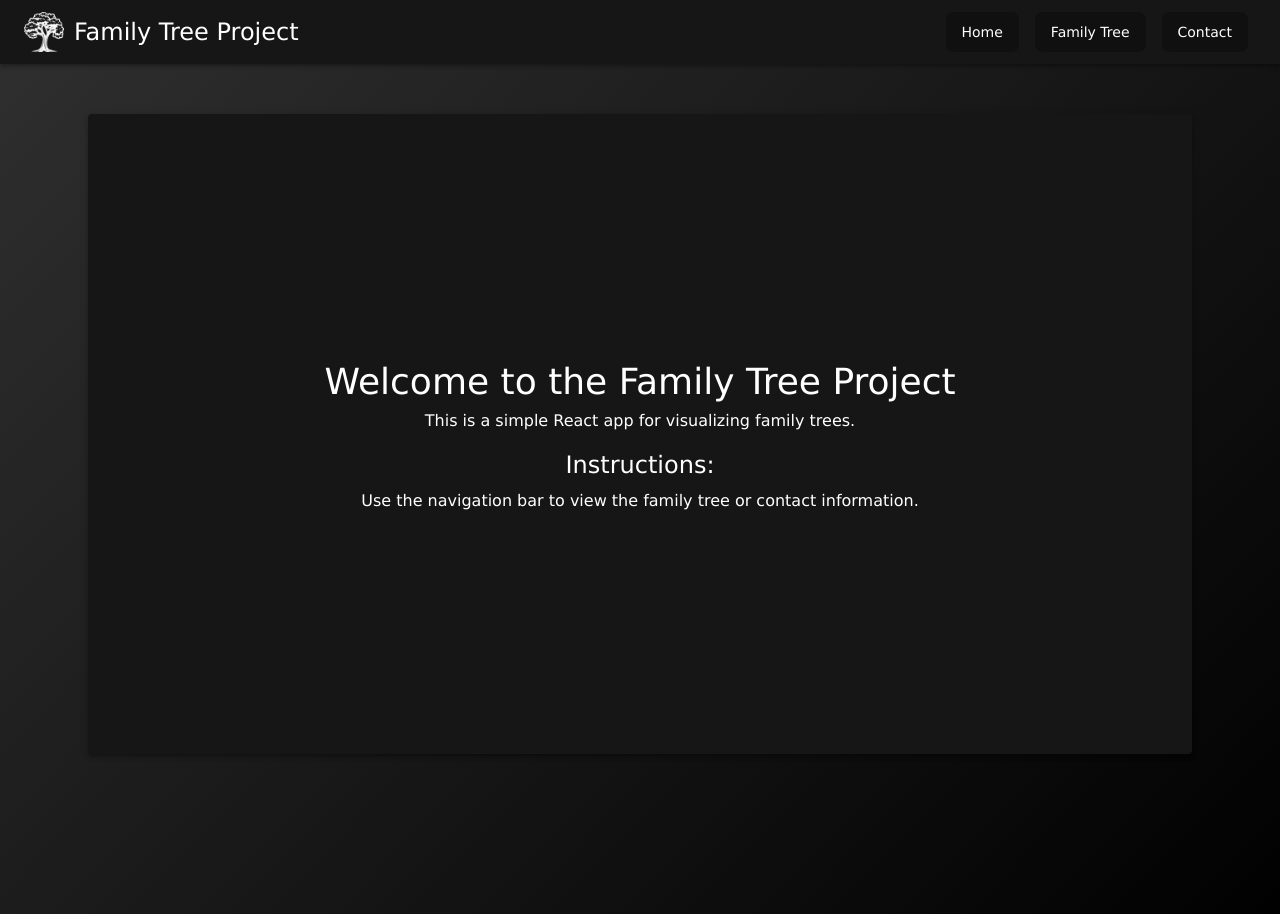
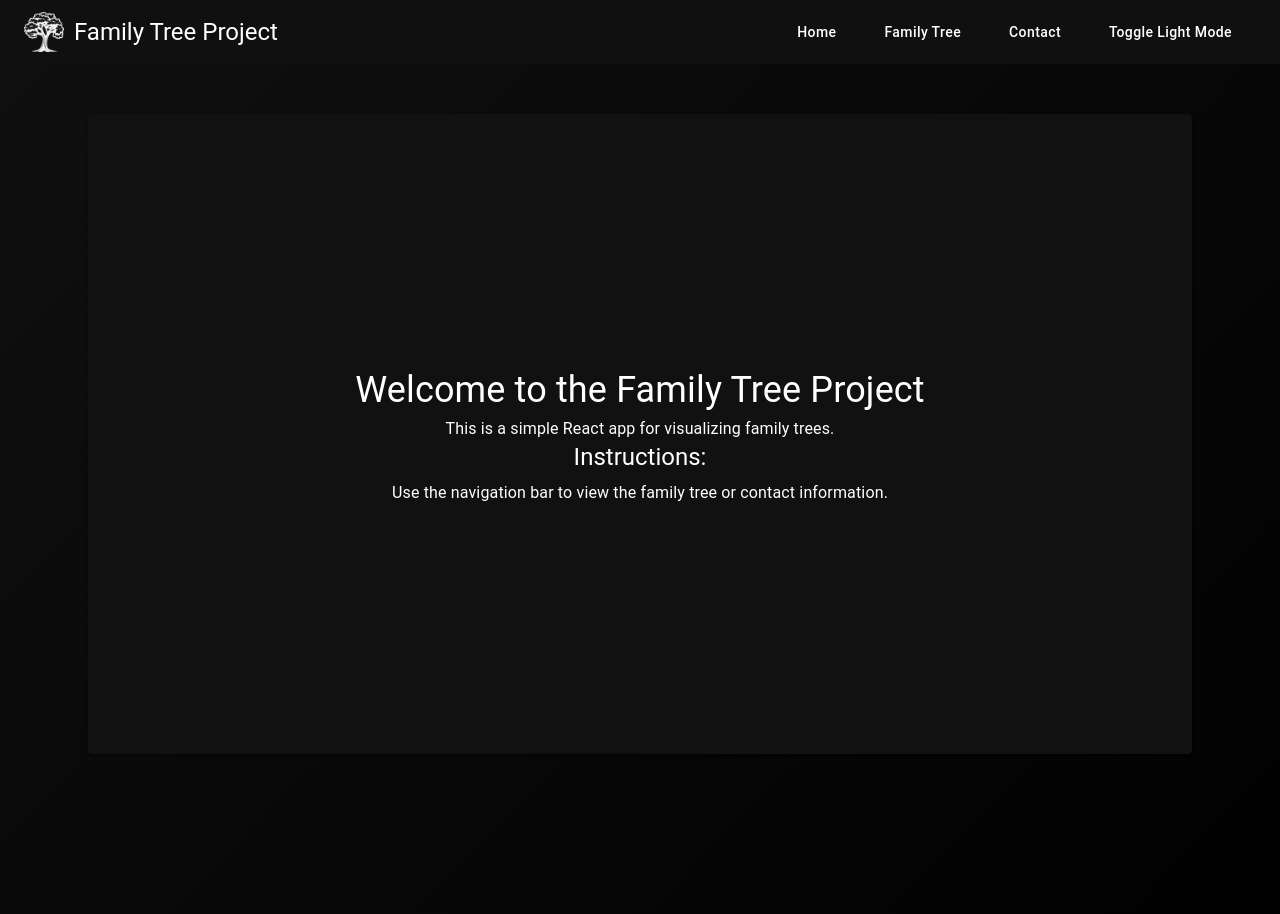
Before and after one commit to RagavJanardhan/Family-Tree-Project-React, a React (Create React App) app in the folder frontend/: page / in a window 1280 px wide. Built offline with nearby package versions, Linux system fonts and the light colour scheme.

Commit message:
added dark/light mode

```diff
--- a/frontend/src/App.js
+++ b/frontend/src/App.js
@@ -1,48 +1,54 @@
 import React from 'react';
 import { BrowserRouter as Router, Route, Routes, NavLink } from 'react-router-dom';
 import { AppBar, Toolbar, Typography, Button, Container, Box, CssBaseline } from '@mui/material'; // Import Material-UI components
-import { ThemeProvider } from '@mui/material/styles'; // Import ThemeProvider to apply theme
 import { useState, useEffect } from 'react';
+import { ThemeProvider } from '@mui/material/styles';
+
+import createAppTheme from './theme'; // Import the dynamic theme function
 
 // Importing the page components
 import HomePage from './components/HomePage/HomePage';
 import FamilyTreePage from './components/FamilyTree/FamilyTreePage';
 import ContactPage from './components/ContactPage/ContactPage';
-import theme from './theme'; // Import your custom theme
 
 function App() {
+  // State to manage the theme mode
+  const [mode, setMode] = useState('dark');
   // State to store the angle of the gradient
   const [angle, setAngle] = useState(205);
 
   useEffect(() => {
     // Set an interval to update the angle every 10ms
     const interval = setInterval(() => {
-      setAngle(prevAngle => (prevAngle + .2) % 360); // Increment angle and reset at 360
+      setAngle(prevAngle => (prevAngle + 0.2) % 360); // Increment angle and reset at 360
     }, 10); // Update the angle every 10 milliseconds
 
     return () => clearInterval(interval); // Cleanup the interval when the component is unmounted
   }, []);
+
+  // Function to toggle between light and dark modes
+  const toggleMode = () => setMode((prevMode) => (prevMode === 'dark' ? 'light' : 'dark'));
+
+  // Create the theme dynamically based on the current mode
+  const theme = createAppTheme(mode);
+
   return (
     <ThemeProvider theme={theme}>
       <CssBaseline /> {/* Apply global styles from the theme */}
       <Router>
         <div
-        className="App"
-        style={{
-          height: '100%', // Ensure the div takes up the full height of the viewport
-          background: `linear-gradient(${angle}deg, rgba(1, 1, 1, 1), rgba(25, 25, 25, 0.9))`, // Subtle gradient staying close to #010101
-          //background: `linear-gradient(${angle}deg, rgb(63 65 194 / 80%), rgb(104 14 14 / 80%))`, // Apply dynamic gradient
-          transition: 'background 0.1s ease', // Smooth transition for the background change
-        }}
+          className="App"
+          style={{
+            height: '100%', // Ensure the div takes up the full height of the viewport
+            background: mode === 'dark'
+            ? `linear-gradient(${angle}deg, rgba(1, 1, 1, 1), rgba(3, 3, 3, .95))`  // Dark mode gradient
+            : `linear-gradient(${angle}deg, rgba(255, 255, 255, 1), rgba(240, 240, 240, 1))`,  // Light mode gradient
+            transition: 'background 0.1s ease', // Smooth transition for the background change
+          }}
         >
           {/* AppBar for navigation */}
           <AppBar position="static">
-            <Toolbar
-              sx={{
-                background: 'linear-gradient(rgba(255, 255, 255, 0.082), rgba(255, 255, 255, 0.082))', // Paper overlay effect
-                boxShadow: '0px 3px 3px -2px rgba(0, 0, 0, 0.2), 0px 3px 4px 0px rgba(0, 0, 0, 0.14), 0px 1px 8px 0px rgba(0, 0, 0, 0.12)', // Custom shadow
-              }}>
-              {/* Add a Box to align the logo and text */}
+            <Toolbar>
               <Box display="flex" alignItems="center" sx={{ flexGrow: 1}}>
                 {/* Logo/Image */}
                 <img
@@ -63,6 +69,13 @@ function App() {
               </Button>
               <Button color="inherit" component={NavLink} to="/contact">
                 Contact
+              </Button>
+              <Button
+                color="inherit"
+                onClick={toggleMode} // Toggle light/dark mode
+                sx={{ marginLeft: 'auto' }}
+              >
+                Toggle {mode === 'dark' ? 'Light' : 'Dark'} Mode
               </Button>
             </Toolbar>
           </AppBar>
@@ -88,5 +101,4 @@ function App() {
     </ThemeProvider>
   );
 }
-
 export default App;
--- a/frontend/src/components/HomePage/HomePage.js
+++ b/frontend/src/components/HomePage/HomePage.js
@@ -1,5 +1,6 @@
 import React from 'react';
-import { ReactTyped } from "react-typed";import { Typography, Paper } from '@mui/material';  // Import Material-UI components
+import { ReactTyped } from "react-typed";
+import { Typography, Paper } from '@mui/material';  // Import Material-UI components
 
 const HomePage = () => {
   return (
@@ -14,7 +15,7 @@ const HomePage = () => {
       }}
     >
       <Paper
-        elevation={3}
+        elevation={1}
         style={{
           padding: '20px',
           width: '95vw',  // Paper takes up almost the full width of the viewport
@@ -32,10 +33,10 @@ const HomePage = () => {
           backDelay={0} // Prevent delay before erasing (set backDelay to 0)
           loop={false} // Prevent the typing animation from looping
           showCursor={false} // Hide the cursor after typing finishes
-          style={{ fontSize: '1.5em' }} // Increase text size (twice as big)
+          style={{ fontSize: '1.5em' }} // Increase text size
         />
 
-        <Typography variant="body1" color="textSecondary" paragraph>
+        <Typography variant="body1" color="textSecondary">
           This is a simple React app for visualizing family trees.
         </Typography>
         <Typography variant="h5" color="primary" gutterBottom>
--- a/frontend/src/index.js
+++ b/frontend/src/index.js
@@ -1,16 +1,11 @@
-// frontend/src/index.js
 import React from 'react';
 import ReactDOM from 'react-dom';
-import App from './App';  // Import the App component
-import './styles/index.css';    // Optional: Import styles
-import { ThemeProvider } from '@mui/material/styles';  // Import ThemeProvider
-import theme from './theme';  // Import your custom theme
+import App from './App'; // Import the App component
+import './styles/index.css'; // Optional: Import styles
 
 ReactDOM.render(
   <React.StrictMode>
-    <ThemeProvider theme={theme}>  {/* Apply the theme globally */}
-      <App />
-    </ThemeProvider>
+    <App />
   </React.StrictMode>,
-  document.getElementById('root')  // This matches the element in your public/index.html
+  document.getElementById('root') // Matches the root element in public/index.html
 );
--- a/frontend/src/theme.js
+++ b/frontend/src/theme.js
@@ -1,32 +1,43 @@
 import { createTheme } from "@mui/material/styles";
 
-const theme = createTheme({
+// Function to get design tokens based on the theme mode
+const getDesignTokens = (mode) => ({
   palette: {
-    mode: "dark", // Enable dark mode
+    mode,
     primary: {
-      main: "#f7f8f8",
+      main: mode === "dark" ? "#101010" : "#f9f7f7", // Dark vs Light
+      secondary: mode === "dark" ? "#040404" : "#fbfbfb", // Dark vs Light
+
     },
     secondary: {
-      main: "#e6e6e6",
+      main: mode === "dark" ? "#202020" : "#dfdfdf", // Dark vs Light
     },
     background: {
-      default: "rgba(0, 0, 0, 0)", // Transparent background
-      paper: "#010101", // Slightly lighter paper background for better contrast
+      default: mode === "dark" ? "rgba(0, 0, 0, 0)" : "#ff0000", // Transparent or light gray
+      paper: mode === "dark" ? "#040404" : "#f9f7f7", // Dark or white
     },
     text: {
-      primary: "#ffffff", // White text for primary text
-      secondary: "#e0e0e0", // Lighter secondary text for better contrast
+      primary: mode === "dark" ? "#ffffff" : "#000000", // White or black
+      secondary: mode === "dark" ? "#e0e0e0" : "#757575", // Light or dark gray
     },
   },
+  spacing: 8, // Default spacing unit for the theme
+});
+
+// Function to create the theme based on the current mode
+const createAppTheme = (mode) => {
+  const baseTheme = createTheme(getDesignTokens(mode));
+
+  return createTheme(baseTheme, {
     typography: {
       fontFamily: "Verdana, Tahoma, Trebuchet MS, Arial, sans-serif",
       body1: {
         fontSize: "1rem",
-      color: "#e0e0e0", // Slightly lighter body text
+        color: baseTheme.palette.text.secondary, // Dynamic color based on mode
       },
       body2: {
         fontSize: "0.875rem",
-      color: "#e0e0e0", // Same as body1
+        color: baseTheme.palette.text.secondary, // Dynamic color based on mode
       },
     },
     components: {
@@ -36,10 +47,10 @@ const theme = createTheme({
             borderRadius: 8,
             textTransform: "none",
             padding: "8px 16px",
-          color: "#ffffff", // Button text color
-          backgroundColor: "#101010", // Match primary color for buttons
+            color: baseTheme.palette.text.primary, // Dynamic text color
+            backgroundColor: baseTheme.palette.primary.main, // Dynamic background
             "&:hover": {
-            backgroundColor: "#202020", // Darker hover for primary button
+              backgroundColor: baseTheme.palette.secondary.main, // Dynamic hover
             },
           },
         },
@@ -47,33 +58,34 @@ const theme = createTheme({
       MuiAppBar: {
         styleOverrides: {
           root: {
-          backgroundColor: "#010101", // Darker AppBar background
-          boxShadow: "none", // No shadow for the AppBar
-          backgroundImage: "none", // Override any background image
+            backgroundColor: baseTheme.palette.primary.main,   // Set background color to solid black
+            boxShadow: "none",             // Remove box shadow
+            backgroundImage: "none",      // Remove any background image (if set)
+            backgroundRepeat: "no-repeat", // Ensure the background doesn't repeat
           },
         },
       },
       MuiTypography: {
         styleOverrides: {
           root: {
-          color: "#ffffff", // Default text color is white for all Typography
+            color: baseTheme.palette.text.primary, // Dynamic text color
           },
         },
       },
       MuiToolbar: {
         styleOverrides: {
           root: {
-          paddingLeft: '16px',
-          paddingRight: '16px',
-          '& .MuiButton-root': {
-            marginLeft: '8px',
-            marginRight: '8px',
+            paddingLeft: baseTheme.spacing(2), // Correct use of theme.spacing for padding
+            paddingRight: baseTheme.spacing(2),
+            "& .MuiButton-root": {
+              marginLeft: baseTheme.spacing(1), // Correct use of theme.spacing for margin
+              marginRight: baseTheme.spacing(1),
             },
           },
         },
       },
     },
-  spacing: 8, // Sets default spacing unit to 8px
   });
+};
 
-export default theme;
+export default createAppTheme;
```
Lines whose indentation alone changed are shown as unchanged.
